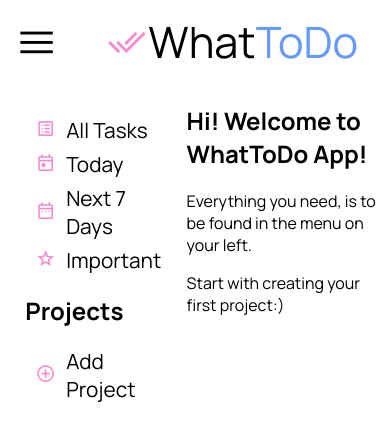
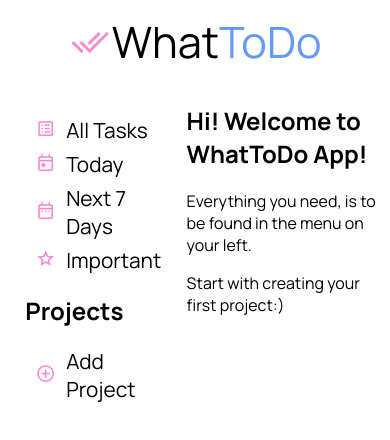
Before and after one commit to marwels/To-Do-List, a website built with webpack: page src/index.html in a window 390 px wide. Built offline with nearby package versions, Linux system fonts and the light colour scheme; files whose address does not match are found by name.

Commit message:
fix: no hamburger logo

```diff
--- a/src/components/Header.js
+++ b/src/components/Header.js
@@ -4,9 +4,9 @@ const Header = function Header(targetEl) {
   const headerContainer = document.createElement("div");
   headerContainer.className = "headerContainer";
 
-  const hamburger = document.createElement("div");
-  hamburger.className = "hamburger material-symbols-outlined";
-  hamburger.innerText = "menu";
+  // const hamburger = document.createElement("div");
+  // hamburger.className = "hamburger material-symbols-outlined";
+  // hamburger.innerText = "menu";
 
   const TitleBox = document.createElement("div");
   TitleBox.className = "TitleBox";
@@ -22,7 +22,7 @@ const Header = function Header(targetEl) {
 
   CreateElement(TitleBox, "div", "toDo_logo", "ToDo");
 
-  headerContainer.appendChild(hamburger);
+  // headerContainer.appendChild(hamburger);
   headerContainer.appendChild(TitleBox);
 
   targetEl.appendChild(headerContainer);
--- a/src/style.css
+++ b/src/style.css
@@ -64,19 +64,18 @@ ul {
     justify-content: center;
 }
 
-.headerContainer .hamburger {
+/* .headerContainer .hamburger {
     margin: 0 10px;
     padding: 5px;
     font-size: var(--header-font-size);
 }
-
 
 .headerContainer .hamburger:hover {
     background-color: #f78ccc;
     cursor: pointer;
     border: solid #f78ccc;
     border-radius: 5px;
-}
+} */
 
 .TitleBox .toDoIcon {
 color: #f78ccc;
```
